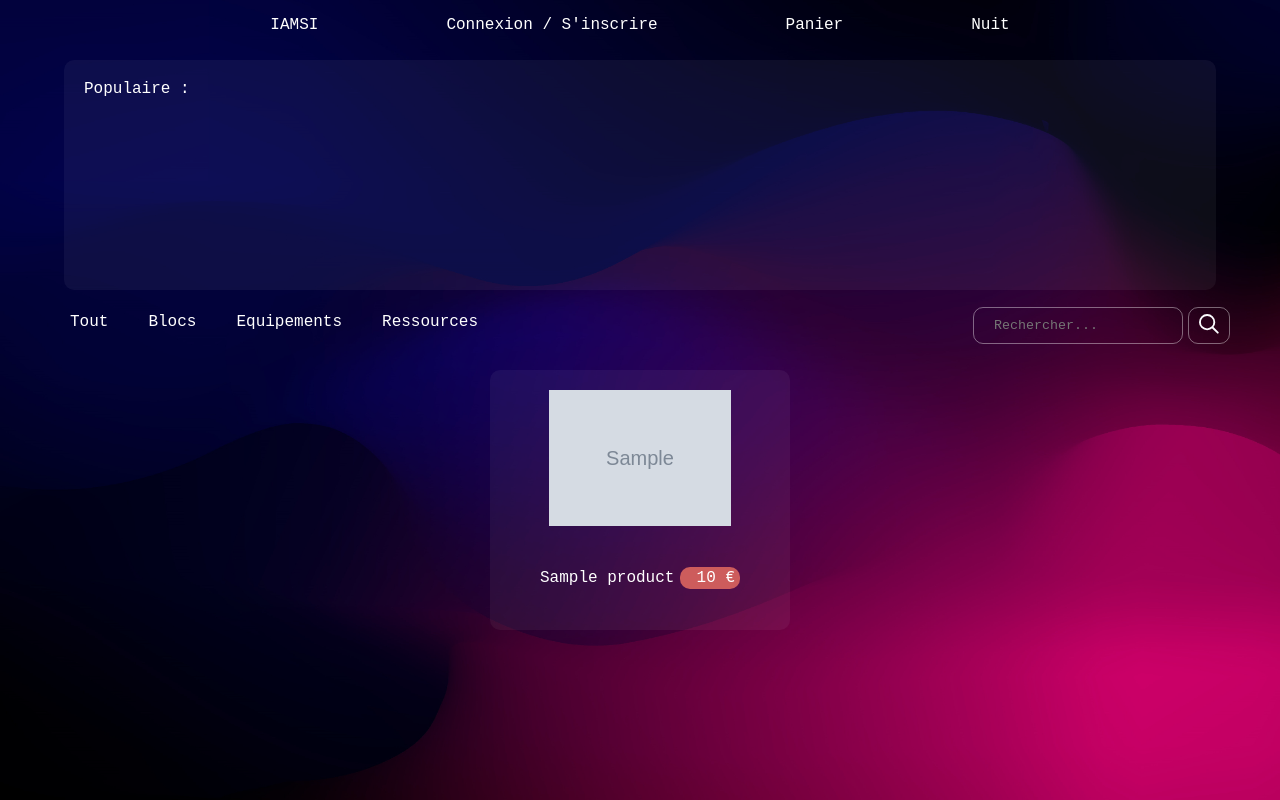
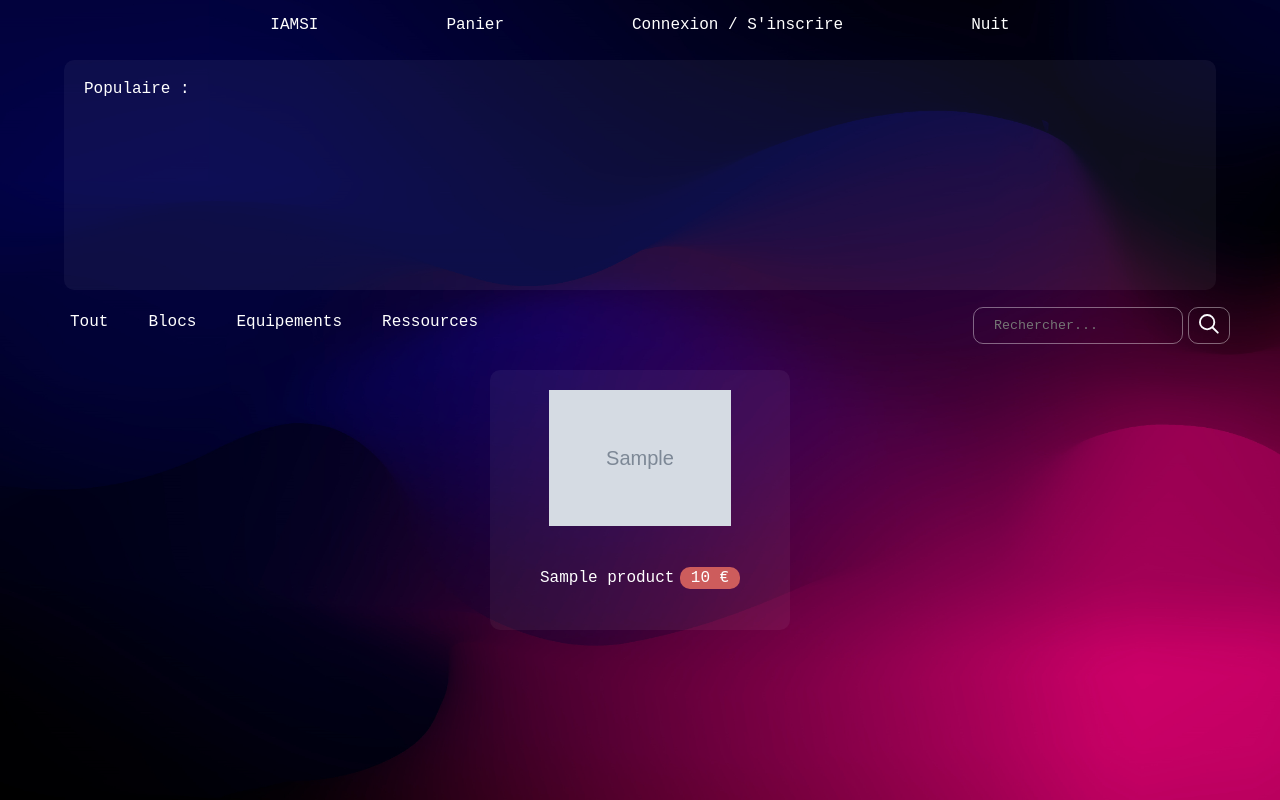
Before and after one commit to MikaChueWaye/IAMSI, a Symfony app: template templates/shop/shop.html.twig in a window 1280 px wide. Run offline with Twig, Linux system fonts and the light colour scheme; the template is opened without the code that fills it: most values are stand-ins (such as "Sample title", 1, 10 or a date in 2020); grey boxes marked "Sample" are stand-in pictures; some libraries are stand-ins or nearby versions.

Commit message:
correctif css mineur + modification disposition navbar

```diff
--- a/public/css/base.css
+++ b/public/css/base.css
@@ -173,7 +173,6 @@ nav *:hover {
 .card-info p:last-child {
     min-width: 50px;
     width: 50px;
-    text-align: end;
 }
 
 .price-tag {
@@ -181,6 +180,7 @@ nav *:hover {
     border-radius: 10px;
     padding: 2px 5px 2px 5px;
     background-color: indianred;
+    text-align: center;
 }
 
 footer {
--- a/templates/base.html.twig
+++ b/templates/base.html.twig
@@ -16,14 +16,14 @@
             <div id="header-blur"></div>
             <nav>
                 <a class="card" href="{{ path("shop") }}">IAMSI</a>
-                {% if not is_granted('ROLE_USER') %}
-                    <a class="card" href="{{ path("connection") }}">Connexion / S'inscrire</a>
-                {% endif %}
+
                 <a class="card" href="{{ path("shoppingCart") }}">Panier</a>
                 {% if is_granted('ROLE_ADMIN') %}
                     <a class="card" href="{{ path("product") }}">Produits</a>
                 {% endif %}
-                {% if is_granted('ROLE_USER') %}
+                {% if not is_granted('ROLE_USER') %}
+                    <a class="card" href="{{ path("connection") }}">Connexion / S'inscrire</a>
+                {% else %}
                     <a class="card" href="{{ path("userInventory") }}">Inventaire</a>
                     <form class="card" method="post" action="{{ path("deconnection") }}">
                         <button id="disconnection-button">Déconnexion</button>
```
